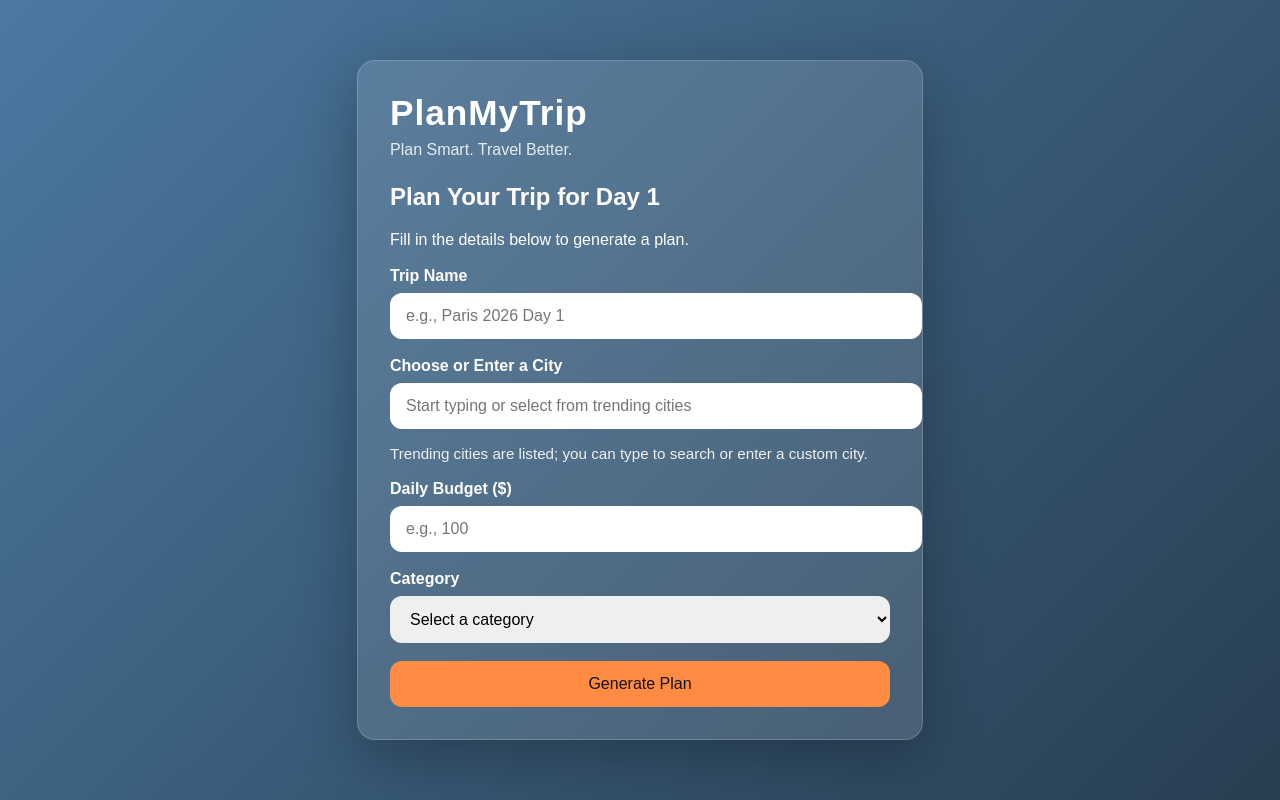
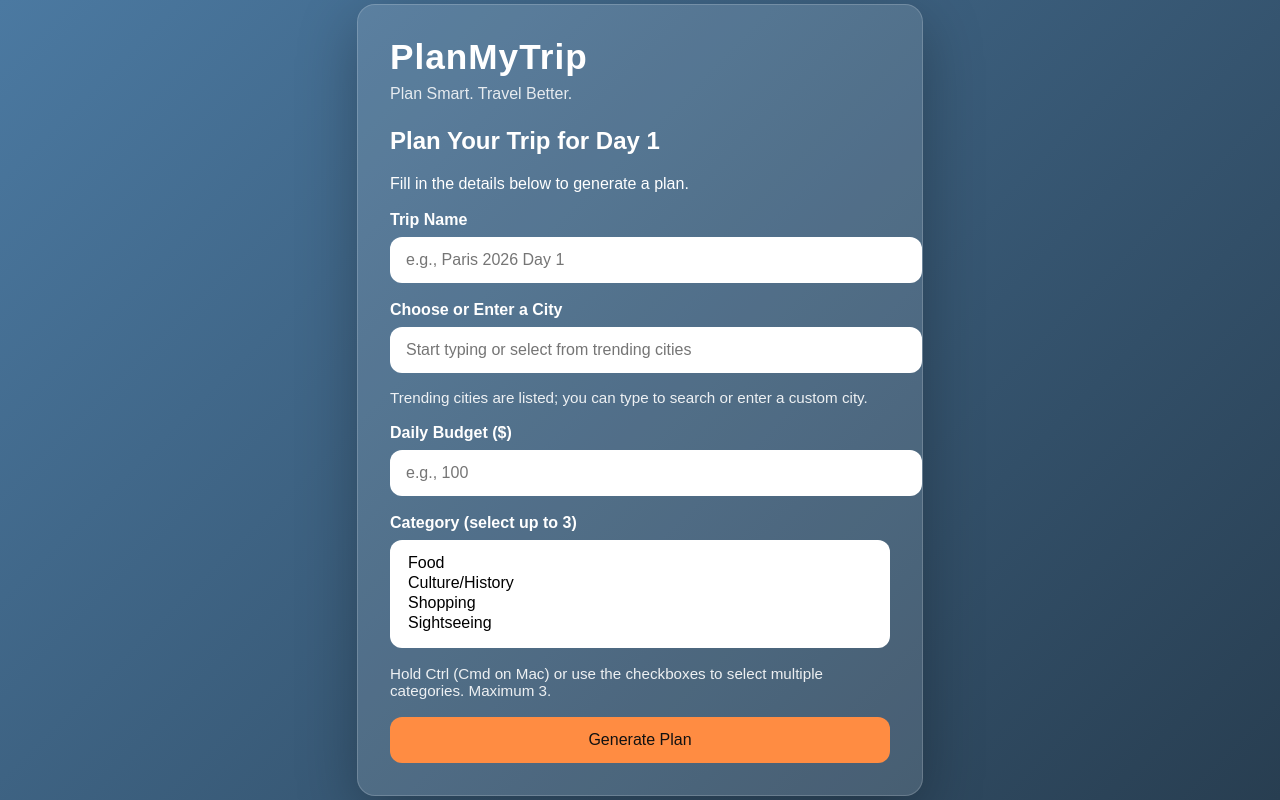
Before and after one commit to tr155h/Trip_Reccomendation, a Flask app: page /input in a window 1280 px wide. Run offline with Flask 3, Linux system fonts and the light colour scheme.

Commit message:
Update input.html

```diff
--- a/project/templates/input.html
+++ b/project/templates/input.html
@@ -127,17 +127,51 @@
           required
         />
 
-        <label for="category">Category</label>
-        <select id="category" name="category" required>
-          <option value="">Select a category</option>
+        <label for="category">Category (select up to 3)</label>
+        <select id="category" name="category" multiple size="4" required>
           <option value="Food">Food</option>
+          <option value="Culture/History">Culture/History</option>
           <option value="Shopping">Shopping</option>
           <option value="Sightseeing">Sightseeing</option>
-          <option value="Mixed">Mixed</option>
         </select>
+
+        <p class="hint">Hold Ctrl (Cmd on Mac) or use the checkboxes to select multiple categories. Maximum 3.</p>
 
         <button type="submit">Generate Plan</button>
       </form>
+
+      <script>
+        (function(){
+          const form = document.getElementById('tripForm');
+          const category = document.getElementById('category');
+
+          function selectedCount() {
+            return Array.from(category.options).filter(o => o.selected).length;
+          }
+
+          // Prevent selecting more than 3 options via click
+          category.addEventListener('change', (e) => {
+            const count = selectedCount();
+            if (count > 3) {
+              // Deselect the last changed option
+              e.target.options[e.target.selectedIndex].selected = false;
+              alert('You can select up to 3 categories only.');
+            }
+          });
+
+          // Validate on submit: at least 1 and at most 3
+          form.addEventListener('submit', (e) => {
+            const count = selectedCount();
+            if (count === 0) {
+              e.preventDefault();
+              alert('Please select at least one category.');
+            } else if (count > 3) {
+              e.preventDefault();
+              alert('Please select no more than 3 categories.');
+            }
+          });
+        })();
+      </script>
 
       {% if error %}
         <p class="message">{{ error }}</p>
```
